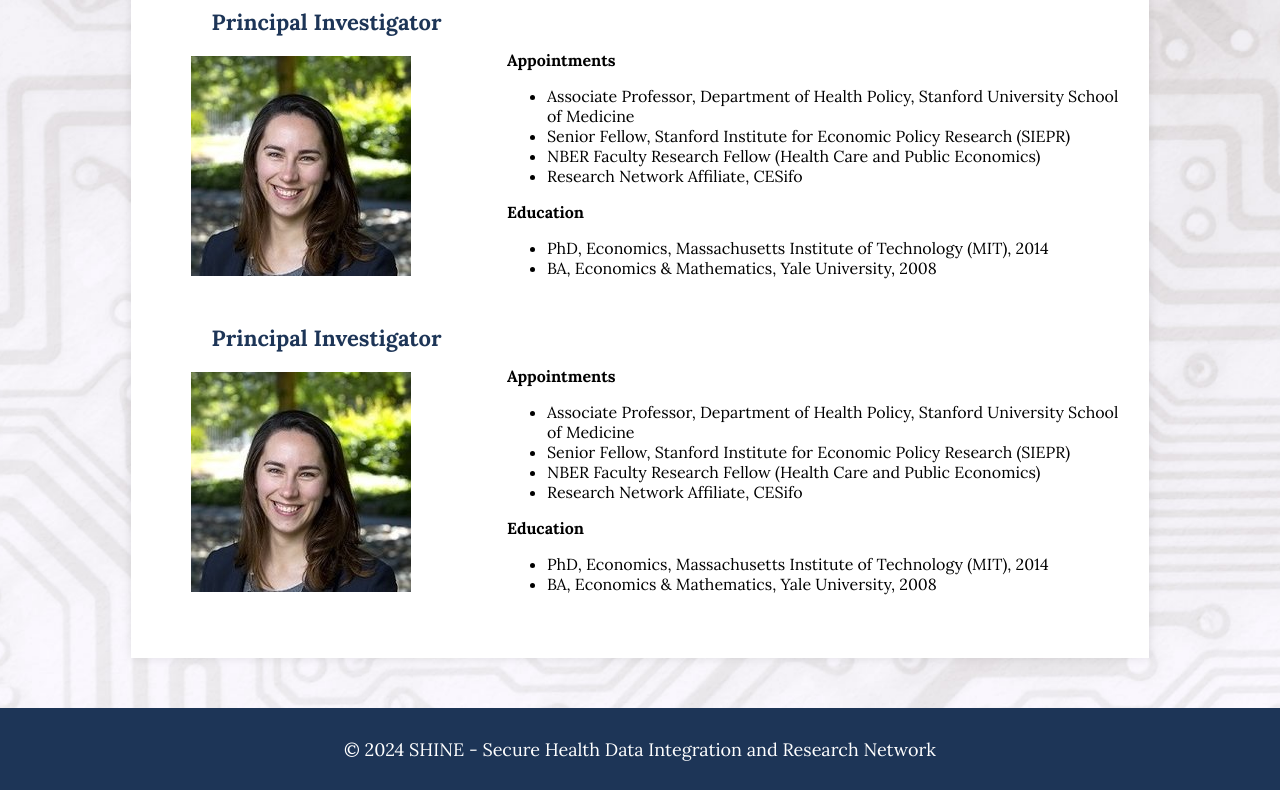
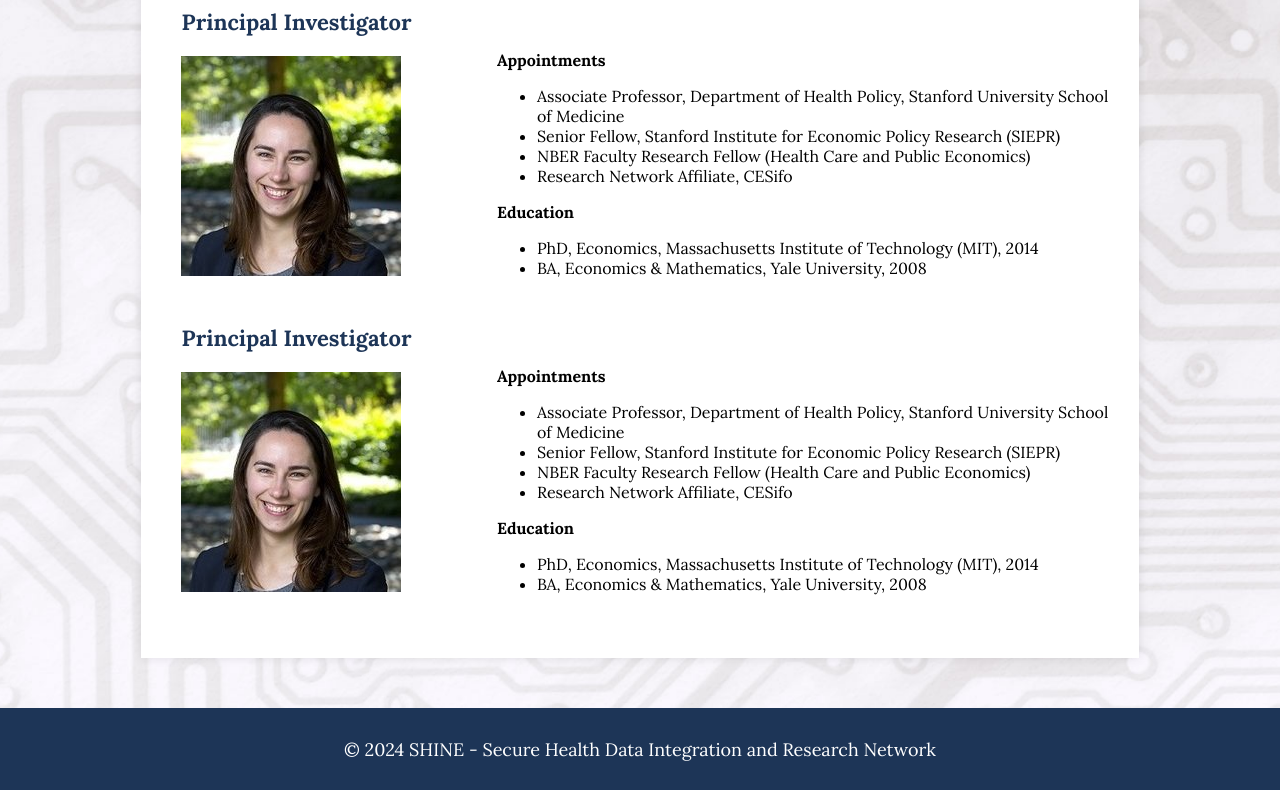
Before and after one commit to meghanap22/test1, a plain HTML site: page team.html in a window 1280 px wide. Shown: the part 198-988 px from the top of the page. Drawn offline with Linux system fonts and the light colour scheme.

Commit message:
Update team.html

```diff
--- a/team.html
+++ b/team.html
@@ -151,7 +151,7 @@
         .profile-img {
             flex: 1; /* Allow space for the image */
             margin-right: 5px;
-            margin-left: 40px;
+            margin-left: 20px;
         }
         .profile-img img {
             max-width: 100%; /* Ensure the image fits */
@@ -189,7 +189,7 @@
             text-align: center;
             position: relative;
             top: -40px; /* Move this up further */
-            left: -20px;
+            left: -40px;
             font-weight: bold;
         }
     </style>
```
